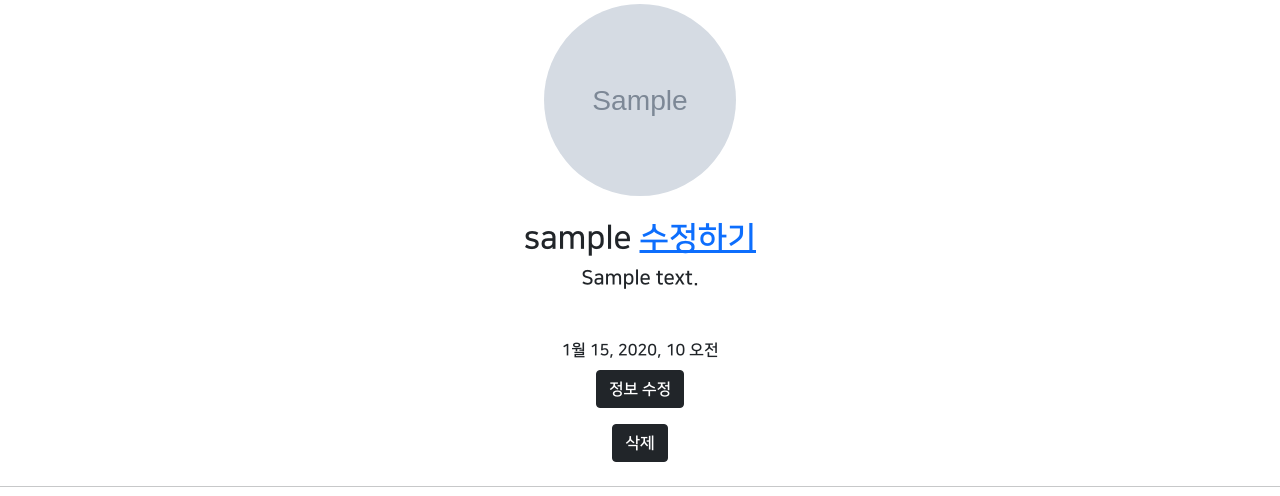
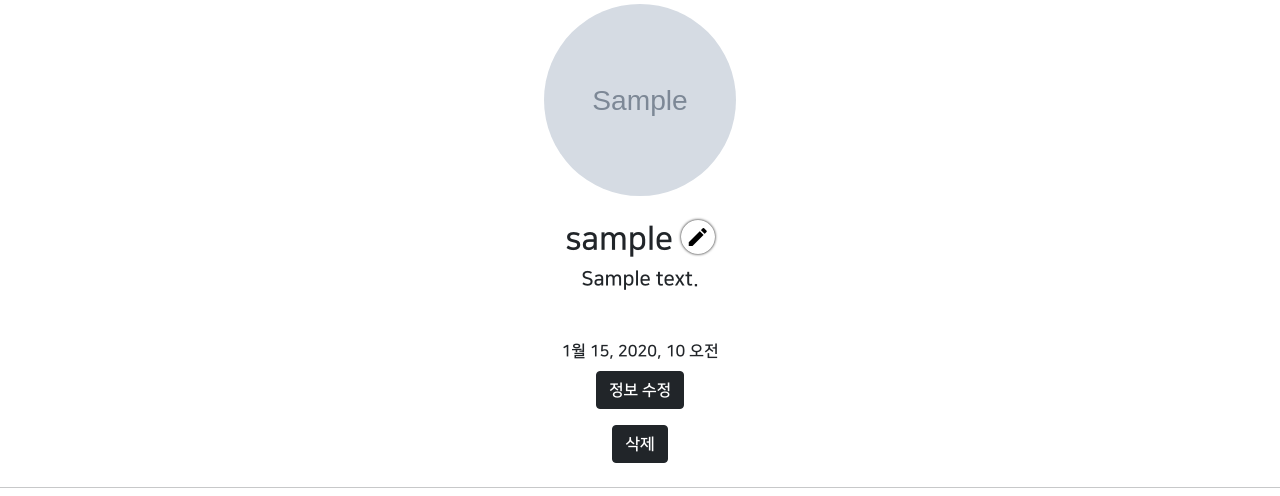
Before and after one commit to taroun/new_1ban, a Django app: page /accounts/detail/1 in a window 1280 px wide. Shown: the part 237-733 px from the top of the page. Run offline with Django 3.2, Linux system fonts and the light colour scheme; a user stored in the database is signed in; tables that the repository leaves empty hold one stand-in row (values such as "Sample post"); grey boxes marked "Sample" are stand-in pictures; parts of the project's set-up code (start-up, migrations or seed data) failed here and were passed over; some libraries are stand-ins or nearby versions; some web fonts are replaced.

Commit message:
7/29 new 1ban commit 1

```diff
--- a/accountapp/templates/accountapp/detail.html
+++ b/accountapp/templates/accountapp/detail.html
@@ -11,15 +11,16 @@
                 <h2 class="NNS_B">
                     {{ target_user.profile.nickname }}
                     {% if user == target_user %}
-                        <a href="{% url 'profileapp:update' pk=target_user.profile.pk %}">
-                            수정하기
+                        <a href="{% url 'profileapp:update' pk=target_user.profile.pk %}"
+                        class="material-icons round-button">
+                            edit
                         </a>
                     {% endif %}
                 </h2>
                 <h5>{{ target_user.profile.message }}</h5>
             {% else %}
                 <h2 class="NNS_B">
-                    <a href="profileapp:create">
+                    <a href="{% url 'profileapp:create' %}">
                         프로필 생성하기
                     </a>
                 </h2>
--- a/static/base.css
+++ b/static/base.css
@@ -39,3 +39,15 @@
 .NNS_B{
     font-family: 'NanumSquareB', cursive;
 }
+
+.round-button{
+    color: black;
+    text-decoration: none;
+    box-shadow: 0 0 3px black;
+    border-radius: 20rem;
+    padding: 0.3rem;
+}
+
+.round-button:hover{
+    color: dimgray;
+}
--- a/templates/head.html
+++ b/templates/head.html
@@ -17,7 +17,12 @@
     {#  DEFAULT CSS LINK  #}
     <link rel="stylesheet" type="text/css" href="{% static 'base.css' %}">
 
-    {# 네이버 나눈스퀘어 글꼴 #}
+    {# METERIAL ICON LINK #}
+    <link href="https://fonts.googleapis.com/css2?family=Material+Icons"
+      rel="stylesheet">
+
+
+    {# 네이버 나눔스퀘어 글꼴 #}
     <style>
         @font-face {
             font-family: 'NanumSquareR';
```
